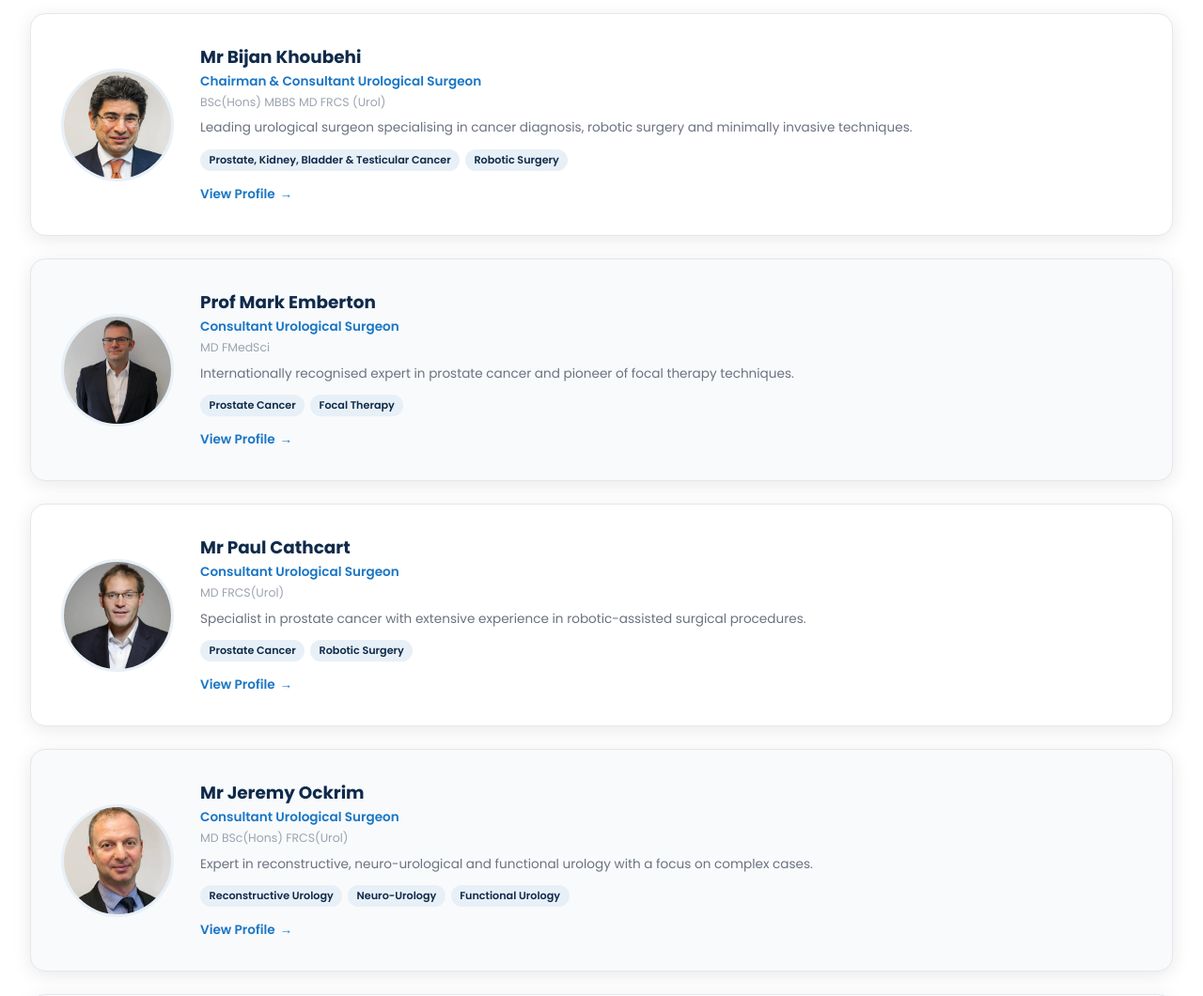
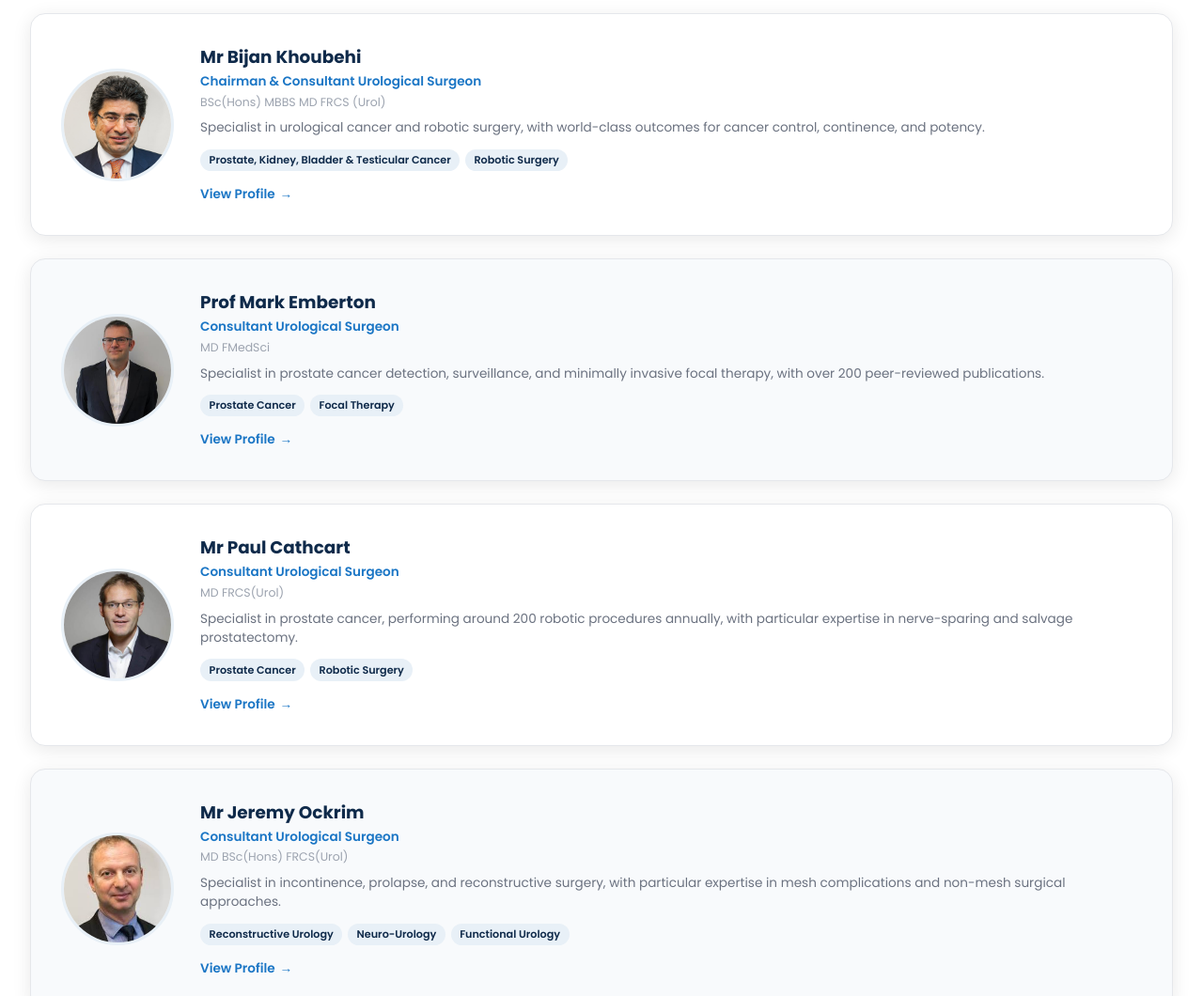
Before and after one commit to charlotterosebowen90/lus-website, a website: page about.html in a window 1280 px wide. Shown: the part 940-2000 px from the top of the page at 94% size. Drawn offline with Linux system fonts and the light colour scheme.

Commit message:
Standardise all consultant short bios on About Us page
- All now start with 'Specialist in...' for consistency
- Bijan: urological cancer and robotic surgery
- Mark: prostate cancer detection, focal therapy, 200+ publications
- Paul: prostate cancer, 200 procedures/year, nerve-sparing and salvage
- Jeremy: incontinence, prolapse, mesh complications, non-mesh approaches
- Richard: neuro-urology, functional urology, reconstructive surgery
- Anthony: reconstructive and functional urology, congenital, pregnancy
- Clement: prostate cancer diagnosis and focal therapy, clinical + academic
- Alberto: endourology, complex stone surgery, LA stone service

Co-Authored-By: Claude Opus 4.6 (1M context) <noreply@anthropic.com>

```diff
--- a/about.html
+++ b/about.html
@@ -363,7 +363,7 @@
             <h3 style="color:#0f2a4a;font-size:1.15rem;font-weight:700;margin-bottom:0.15rem;">Mr Bijan Khoubehi</h3>
             <p style="color:#1b76c5;font-size:0.85rem;font-weight:600;margin-bottom:0.15rem;">Chairman &amp; Consultant Urological Surgeon</p>
             <p style="color:#9ca3af;font-size:0.78rem;margin-bottom:0.5rem;">BSc(Hons) MBBS MD FRCS (Urol)</p>
-            <p style="color:#6b7280;font-size:0.85rem;margin-bottom:0.75rem;">Leading urological surgeon specialising in cancer diagnosis, robotic surgery and minimally invasive techniques.</p>
+            <p style="color:#6b7280;font-size:0.85rem;margin-bottom:0.75rem;">Specialist in urological cancer and robotic surgery, with world-class outcomes for cancer control, continence, and potency.</p>
             <div style="display:flex;flex-wrap:wrap;gap:0.35rem;margin-bottom:0.75rem;">
               <span style="background:#e8f0f7;color:#0f2a4a;font-size:0.7rem;font-weight:600;padding:0.2rem 0.6rem;border-radius:9999px;">Prostate, Kidney, Bladder &amp; Testicular Cancer</span>
               <span style="background:#e8f0f7;color:#0f2a4a;font-size:0.7rem;font-weight:600;padding:0.2rem 0.6rem;border-radius:9999px;">Robotic Surgery</span>
@@ -381,7 +381,7 @@
             <h3 style="color:#0f2a4a;font-size:1.15rem;font-weight:700;margin-bottom:0.15rem;">Prof Mark Emberton</h3>
             <p style="color:#1b76c5;font-size:0.85rem;font-weight:600;margin-bottom:0.15rem;">Consultant Urological Surgeon</p>
             <p style="color:#9ca3af;font-size:0.78rem;margin-bottom:0.5rem;">MD FMedSci</p>
-            <p style="color:#6b7280;font-size:0.85rem;margin-bottom:0.75rem;">Internationally recognised expert in prostate cancer and pioneer of focal therapy techniques.</p>
+            <p style="color:#6b7280;font-size:0.85rem;margin-bottom:0.75rem;">Specialist in prostate cancer detection, surveillance, and minimally invasive focal therapy, with over 200 peer-reviewed publications.</p>
             <div style="display:flex;flex-wrap:wrap;gap:0.35rem;margin-bottom:0.75rem;">
               <span style="background:#e8f0f7;color:#0f2a4a;font-size:0.7rem;font-weight:600;padding:0.2rem 0.6rem;border-radius:9999px;">Prostate Cancer</span>
               <span style="background:#e8f0f7;color:#0f2a4a;font-size:0.7rem;font-weight:600;padding:0.2rem 0.6rem;border-radius:9999px;">Focal Therapy</span>
@@ -399,7 +399,7 @@
             <h3 style="color:#0f2a4a;font-size:1.15rem;font-weight:700;margin-bottom:0.15rem;">Mr Paul Cathcart</h3>
             <p style="color:#1b76c5;font-size:0.85rem;font-weight:600;margin-bottom:0.15rem;">Consultant Urological Surgeon</p>
             <p style="color:#9ca3af;font-size:0.78rem;margin-bottom:0.5rem;">MD FRCS(Urol)</p>
-            <p style="color:#6b7280;font-size:0.85rem;margin-bottom:0.75rem;">Specialist in prostate cancer with extensive experience in robotic-assisted surgical procedures.</p>
+            <p style="color:#6b7280;font-size:0.85rem;margin-bottom:0.75rem;">Specialist in prostate cancer, performing around 200 robotic procedures annually, with particular expertise in nerve-sparing and salvage prostatectomy.</p>
             <div style="display:flex;flex-wrap:wrap;gap:0.35rem;margin-bottom:0.75rem;">
               <span style="background:#e8f0f7;color:#0f2a4a;font-size:0.7rem;font-weight:600;padding:0.2rem 0.6rem;border-radius:9999px;">Prostate Cancer</span>
               <span style="background:#e8f0f7;color:#0f2a4a;font-size:0.7rem;font-weight:600;padding:0.2rem 0.6rem;border-radius:9999px;">Robotic Surgery</span>
@@ -417,7 +417,7 @@
             <h3 style="color:#0f2a4a;font-size:1.15rem;font-weight:700;margin-bottom:0.15rem;">Mr Jeremy Ockrim</h3>
             <p style="color:#1b76c5;font-size:0.85rem;font-weight:600;margin-bottom:0.15rem;">Consultant Urological Surgeon</p>
             <p style="color:#9ca3af;font-size:0.78rem;margin-bottom:0.5rem;">MD BSc(Hons) FRCS(Urol)</p>
-            <p style="color:#6b7280;font-size:0.85rem;margin-bottom:0.75rem;">Expert in reconstructive, neuro-urological and functional urology with a focus on complex cases.</p>
+            <p style="color:#6b7280;font-size:0.85rem;margin-bottom:0.75rem;">Specialist in incontinence, prolapse, and reconstructive surgery, with particular expertise in mesh complications and non-mesh surgical approaches.</p>
             <div style="display:flex;flex-wrap:wrap;gap:0.35rem;margin-bottom:0.75rem;">
               <span style="background:#e8f0f7;color:#0f2a4a;font-size:0.7rem;font-weight:600;padding:0.2rem 0.6rem;border-radius:9999px;">Reconstructive Urology</span>
               <span style="background:#e8f0f7;color:#0f2a4a;font-size:0.7rem;font-weight:600;padding:0.2rem 0.6rem;border-radius:9999px;">Neuro-Urology</span>
```
